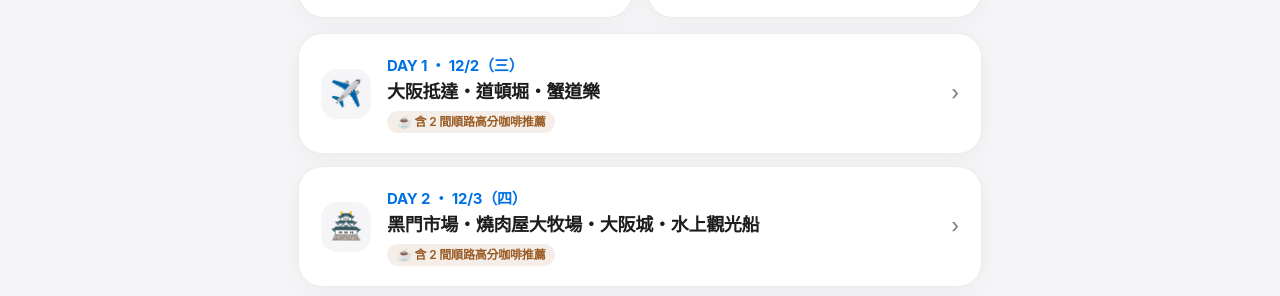
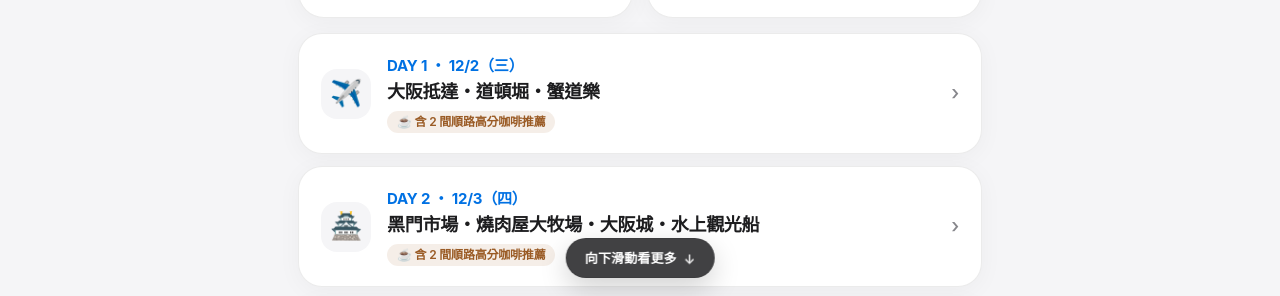
Before and after one commit to cyhong1988/family_travel.github.io, a plain HTML site: page index.html in a window 1280 px wide. Both pictures are taken after a click on the button "總覽". Shown: the part 504-800 px from the top of the page. Drawn offline with Linux system fonts and the light colour scheme.

Commit message:
Update index.html

```diff
--- a/index.html
+++ b/index.html
@@ -666,6 +666,58 @@ main {
   margin-top: 24px;
 }
 
+/* Apple 風格懸浮向下捲動提示膠囊 */
+.scroll-cue {
+  position: fixed;
+  left: 50%;
+  bottom: calc(18px + env(safe-area-inset-bottom, 0px));
+  transform: translate(-50%, 18px) scale(0.96);
+  z-index: 25;
+  display: inline-flex;
+  align-items: center;
+  gap: 7px;
+  padding: 9px 18px;
+  border-radius: 999px;
+  border: 1px solid var(--line);
+  background: rgba(29, 29, 31, 0.84);
+  color: #fff;
+  backdrop-filter: saturate(180%) blur(18px);
+  -webkit-backdrop-filter: saturate(180%) blur(18px);
+  box-shadow: 0 10px 28px rgba(0, 0, 0, 0.18);
+  font: inherit;
+  font-size: 13px;
+  font-weight: 600;
+  letter-spacing: 0.01em;
+  white-space: nowrap;
+  cursor: pointer;
+  opacity: 0;
+  pointer-events: none;
+  transition: opacity 0.35s var(--ease-apple), transform 0.35s var(--ease-apple);
+}
+@media (prefers-color-scheme: dark) {
+  .scroll-cue {
+    background: rgba(245, 245, 247, 0.88);
+    color: #1d1d1f;
+    box-shadow: 0 10px 28px rgba(0, 0, 0, 0.45);
+  }
+}
+.scroll-cue.show {
+  opacity: 1;
+  pointer-events: auto;
+  transform: translate(-50%, 0) scale(1);
+}
+.scroll-cue:active {
+  transform: translate(-50%, 0) scale(0.95);
+}
+.scroll-cue-arrow {
+  display: inline-block;
+  animation: cueBounce 1.6s ease-in-out infinite;
+}
+@keyframes cueBounce {
+  0%, 100% { transform: translateY(-1.5px); }
+  50% { transform: translateY(2.5px); }
+}
+
 /* 頁面最底部的極簡頁尾與編輯模式切換 */
 .page-footer {
   max-width: 720px;
@@ -771,6 +823,8 @@ textarea { min-height: 96px; }
 
 <main id="main"></main>
 
+<button class="scroll-cue" id="scrollCue" aria-label="向下捲動看更多"></button>
+
 <footer class="page-footer">
   <div class="footer-note">Designed for Family Journey ・ 點擊地點按鈕可直接開啟 Apple / Google 地圖導航</div>
   <button class="bottom-edit-btn" id="toggleEdit" aria-label="切換編輯模式"></button>
@@ -818,7 +872,7 @@ const DEF = [
   {
     id:"d2",date:"12/3（四）",title:"黑門市場・燒肉屋大牧場・大阪城・水上觀光船",emoji:"🏯",
     items:[
-      {id:"b0",time:"09:30–11:30",icon:"🏮",title:"逛當地市場：黑門市場",notes:"從天下茶屋站搭地鐵堺筋線直達「日本橋站」，步行 2 分鐘即達「大阪廚房」黑門市場\n整條街都有遮雨棚、路面平坦好走，逛逛傳統乾貨、和菓子與現烤海鮮小點，逛完步行 6 分鐘即可去道頓堀吃午餐",maps:[
+      {id:"b0",time:"09:30–11:30",icon:"🏮",title:"逛當地市場：黑門市場",notes:"從天下茶屋站搭地鐵堺筋線直達「日本橋站」，步行 2 分鐘即達「大阪廚房」黑門市場\n整條街都有遮雨棚、路面平坦好走，帶媽媽逛傳統乾貨、和菓子與現烤海鮮小點，逛完步行 6 分鐘即可去道頓堀吃午餐",maps:[
         {label:"黑門市場",q:"黒門市場 大阪"},
         {label:"地鐵 日本橋站",q:"日本橋駅 大阪"}
       ]},
@@ -856,7 +910,7 @@ const DEF = [
         {label:"三年坂（產寧坂）",q:"産寧坂 京都"},
         {label:"二年坂",q:"二年坂 京都"}
       ]},
-      {id:"c3",time:"13:00–14:45",icon:"🧺",title:"午餐＆逛當地市場：錦市場（京都廚房）",notes:"下山後於四條河原町一帶享用京都午餐，接著散步 3 分鐘逛擁有四百年歷史的「錦市場」\n整條有遮雨棚，逛逛傳統京漬物、現煎玉子燒、豆乳甜甜圈與京都乾貨伴手禮",maps:[
+      {id:"c3",time:"13:00–14:45",icon:"🧺",title:"午餐＆逛當地市場：錦市場（京都廚房）",notes:"下山後於四條河原町一帶享用京都午餐，接著散步 3 分鐘逛擁有四百年歷史的「錦市場」\n整條有遮雨棚，帶媽媽逛傳統京漬物、現煎玉子燒、豆乳甜甜圈與京都乾貨伴手禮",maps:[
         {label:"錦市場",q:"錦市場 京都"},
         {label:"四條河原町 午餐搜尋",q:"四条河原町 ランチ 京都"}
       ]},
@@ -885,7 +939,7 @@ const DEF = [
   {
     id:"d4",date:"12/5（六）",title:"木津市場・本町海鮮丼・心齋橋購物・爐端燒",emoji:"🛍️",
     items:[
-      {id:"e0",time:"08:45–10:45",icon:"🍎",title:"逛當地早市：木津市場（大阪木津卸売市場）",notes:"距離民宿超近！從天下茶屋站搭車僅 1–2 站（約 4 分鐘）至「大國町站」步行 3 分鐘\n大阪在地家庭主婦與餐廳主廚採買的批發早市，環境乾淨明亮，逛逛日本當季草莓、蜜柑、乾貨與海鮮\n逛完直接從「大國町站」搭地鐵御堂筋線直達「本町站」吃午餐",maps:[
+      {id:"e0",time:"08:45–10:45",icon:"🍎",title:"逛當地早市：木津市場（大阪木津卸売市場）",notes:"距離民宿超近！從天下茶屋站搭車僅 1–2 站（約 4 分鐘）至「大國町站」步行 3 分鐘\n大阪在地家庭主婦與餐廳主廚採買的批發早市，環境乾淨明亮，帶媽媽逛日本當季草莓、蜜柑、乾貨與海鮮\n逛完直接從「大國町站」搭地鐵御堂筋線直達「本町站」吃午餐",maps:[
         {label:"木津市場",q:"大阪木津卸売市場"},
         {label:"地鐵 大國町站",q:"大国町駅 大阪"}
       ]},
@@ -940,6 +994,19 @@ const uid = () => "x" + Math.random().toString(36).slice(2, 9);
 const $ = id => document.getElementById(id);
 const url = q => "https://www.google.com/maps/search/?api=1&query=" + encodeURIComponent(q);
 
+/* 懸浮向下捲動提示控制 */
+function updateScrollCue() {
+  const cue = $("scrollCue");
+  if (!cue) return;
+  const docHeight = document.documentElement.scrollHeight;
+  const winHeight = window.innerHeight;
+  const scrollY = window.scrollY;
+  const hasMoreBelow = docHeight - winHeight > 140;
+  const isNearTop = scrollY < 70;
+  const isAtBottom = scrollY + winHeight >= docHeight - 60;
+  cue.classList.toggle("show", hasMoreBelow && isNearTop && !isAtBottom);
+}
+
 /* Apple 風格隨顯滾動觀察器 */
 let io;
 function initReveal() {
@@ -958,10 +1025,12 @@ function initReveal() {
     el.style.transitionDelay = `${Math.min(idx * 50, 260)}ms`;
     io.observe(el);
   });
+  requestAnimationFrame(updateScrollCue);
 }
 
-/* Hero 滾動微視差 */
+/* Hero 滾動微視差 + 捲動提示偵測 */
 window.addEventListener("scroll", () => {
+  updateScrollCue();
   const hero = $("hero");
   if (!hero) return;
   const y = window.scrollY;
@@ -971,6 +1040,7 @@ window.addEventListener("scroll", () => {
     hero.style.opacity = `${1 - progress * 0.65}`;
   }
 }, { passive: true });
+window.addEventListener("resize", updateScrollCue, { passive: true });
 
 function toggleEditMode() {
   isEditing = !isEditing;
@@ -1231,6 +1301,10 @@ $("toggleEdit").onclick = () => {
   render();
 };
 
+$("scrollCue").onclick = () => {
+  window.scrollBy({ top: Math.round(window.innerHeight * 0.65), behavior: "smooth" });
+};
+
 document.addEventListener("click", e => {
   const t = e.target.closest("[data-t]");
   if (t) {
@@ -1293,6 +1367,7 @@ document.addEventListener("click", e => {
   }
 });
 
+$("scrollCue").innerHTML = `<span>向下滑動看更多</span><span class="scroll-cue-arrow">↓</span>`;
 $("editBanner").innerHTML = `<span>編輯模式已開啟</span><button id="bannerDone">完成</button>`;
 $("bannerDone").onclick = () => { toggleEditMode(); render(); };
 $("toggleEdit").innerHTML = "編輯模式";
```
